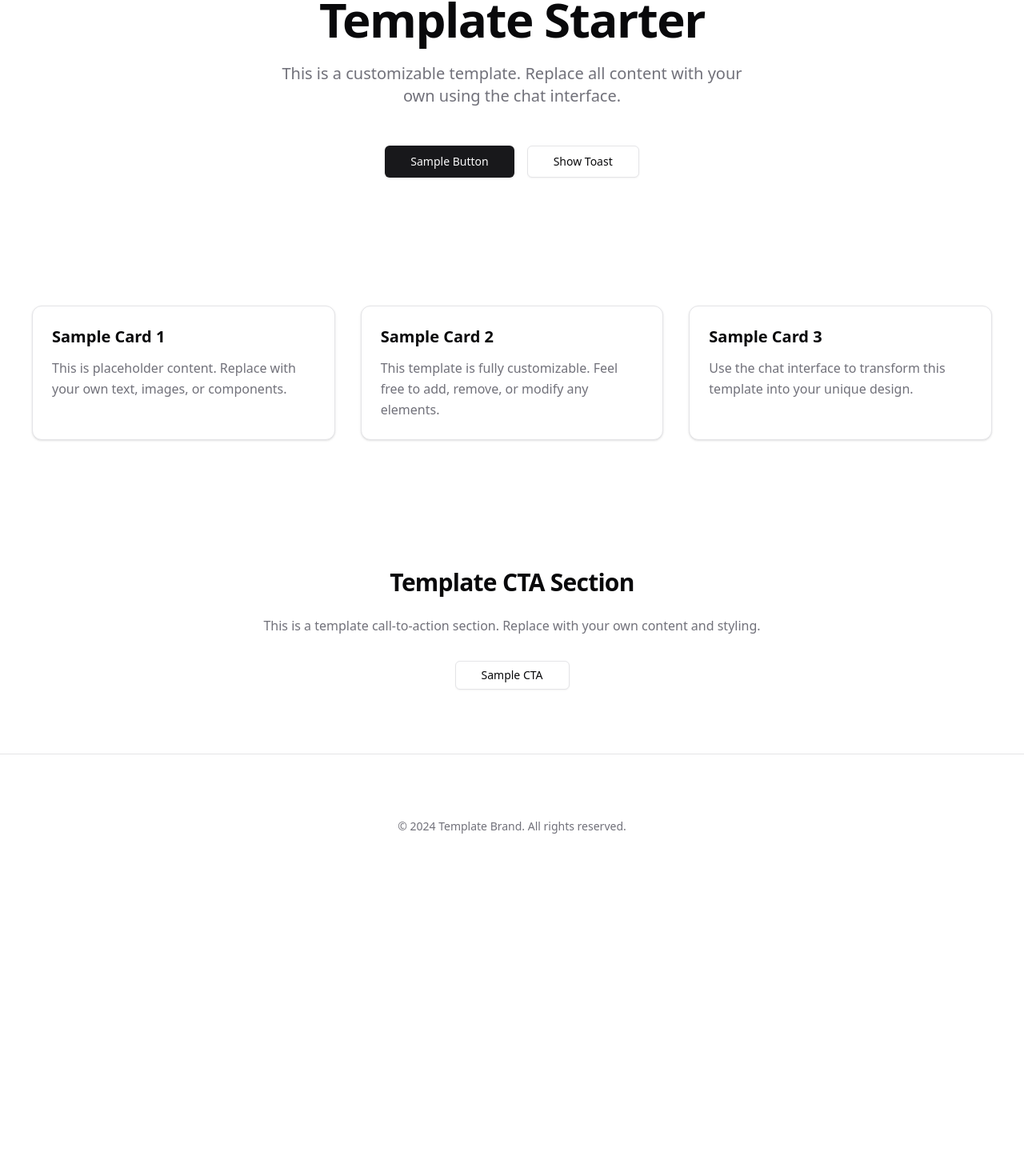
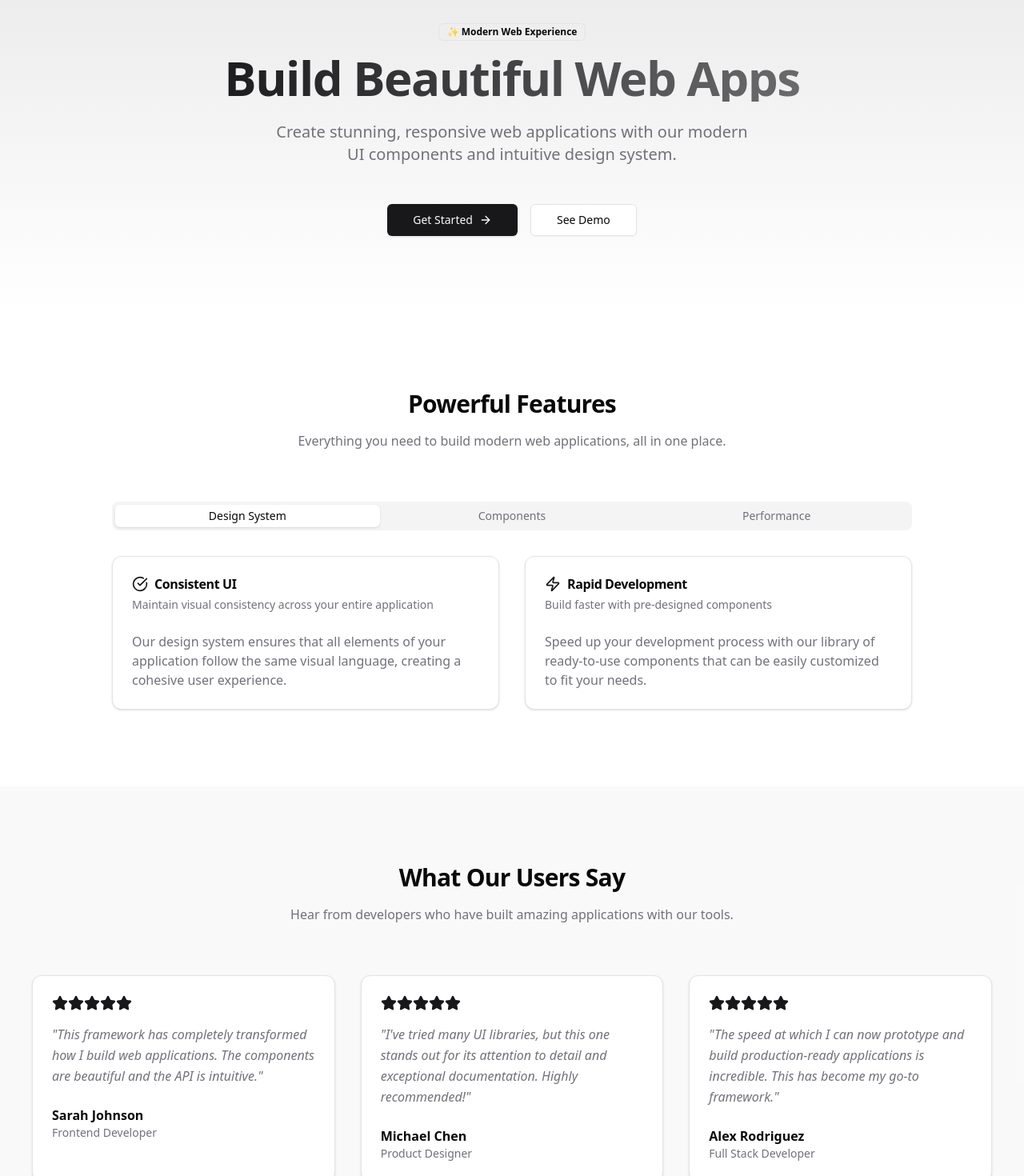
Before and after one commit to magnolia-AI/hi-gTqtu, a Next.js app: page / in a window 1280 px wide. Shown: the part 167-1637 px from the top of the page at 80% size. Before the commit the page ends 1242 px from the top, so only its background shows below. Built offline with nearby package versions, Linux system fonts and the light colour scheme.

Commit message:
Update files after message

```diff
--- a/app/page.tsx
+++ b/app/page.tsx
@@ -1,92 +1,261 @@
 'use client'
 import { Button } from '@/components/ui/button'
-import { Card, CardContent } from '@/components/ui/card'
+import { Card, CardContent, CardFooter, CardHeader, CardTitle, CardDescription } from '@/components/ui/card'
 import { useToast } from "@/hooks/use-toast"
+import { Badge } from "@/components/ui/badge"
+import { Tabs, TabsContent, TabsList, TabsTrigger } from "@/components/ui/tabs"
+import { ArrowRight, CheckCircle, Zap, Star, Clock, ArrowUpRight } from "lucide-react"
 
 export default function Home() {
   const { toast } = useToast()
 
   const showToast = () => {
     toast({
-      title: "Template Toast",
-      description: "This is a sample toast notification - customize it!",
+      title: "Success!",
+      description: "Your action has been completed successfully.",
     })
   }
 
   return (
     <div className="min-h-full">
-      {/*
-        TEMPLATE SECTION: Hero
-        This is a template hero section - replace with your own content
-        Feel free to change layout, styling, and content completely
-      */}
-      <section className="container mx-auto px-4 pt-24 pb-20">
+      {/* Hero Section with gradient background */}
+      <section className="relative overflow-hidden bg-gradient-to-b from-primary/10 to-background pt-32 pb-24">
+        <div className="absolute inset-0 bg-grid-white/10 [mask-image:linear-gradient(0deg,transparent,rgba(255,255,255,0.8),transparent)] pointer-events-none" />
+        <div className="container mx-auto px-4 relative z-10">
           <div className="max-w-[800px] mx-auto text-center">
-          <h1 className="text-5xl font-bold tracking-tight lg:text-6xl">
-            Template Starter
+            <Badge className="mb-4" variant="outline">✨ Modern Web Experience</Badge>
+            <h1 className="text-5xl font-bold tracking-tight lg:text-6xl bg-clip-text text-transparent bg-gradient-to-r from-primary to-primary/60 mb-4">
+              Build Beautiful Web Apps
             </h1>
             <p className="mt-6 text-xl text-muted-foreground max-w-[600px] mx-auto">
-            This is a customizable template. Replace all content with your own using the chat interface.
+              Create stunning, responsive web applications with our modern UI components and intuitive design system.
             </p>
-          <div className="mt-12 flex gap-4 justify-center">
-            <Button size="lg" className="px-8">Sample Button</Button>
+            <div className="mt-12 flex flex-wrap gap-4 justify-center">
+              <Button size="lg" className="px-8 gap-2">
+                Get Started <ArrowRight className="h-4 w-4" />
+              </Button>
               <Button size="lg" variant="outline" className="px-8" onClick={showToast}>
-              Show Toast
+                See Demo
               </Button>
+            </div>
           </div>
         </div>
       </section>
 
-      {/*
-        TEMPLATE SECTION: Features
-        This demonstrates a card layout - replace with your own content
-        Consider different layouts like grids, lists, or custom components
-      */}
-      <section className="container mx-auto px-4 py-20">
-        <div className="grid md:grid-cols-3 gap-8 max-w-[1200px] mx-auto">
+      {/* Features Section with Tabs */}
+      <section className="container mx-auto px-4 py-24">
+        <div className="text-center mb-16">
+          <h2 className="text-3xl font-bold tracking-tight mb-4">
+            Powerful Features
+          </h2>
+          <p className="text-muted-foreground max-w-[600px] mx-auto">
+            Everything you need to build modern web applications, all in one place.
+          </p>
+        </div>
+
+        <Tabs defaultValue="design" className="max-w-[1000px] mx-auto">
+          <TabsList className="grid w-full grid-cols-3 mb-8">
+            <TabsTrigger value="design">Design System</TabsTrigger>
+            <TabsTrigger value="components">Components</TabsTrigger>
+            <TabsTrigger value="performance">Performance</TabsTrigger>
+          </TabsList>
+          <TabsContent value="design" className="space-y-4">
+            <div className="grid md:grid-cols-2 gap-8">
               <Card>
-            <CardContent className="pt-6">
-              <h3 className="text-xl font-semibold mb-3">Sample Card 1</h3>
-              <p className="text-muted-foreground leading-relaxed">
-                This is placeholder content. Replace with your own text, images, or components.
+                <CardHeader>
+                  <CardTitle className="flex items-center gap-2">
+                    <CheckCircle className="h-5 w-5 text-primary" /> Consistent UI
+                  </CardTitle>
+                  <CardDescription>
+                    Maintain visual consistency across your entire application
+                  </CardDescription>
+                </CardHeader>
+                <CardContent>
+                  <p className="text-muted-foreground">
+                    Our design system ensures that all elements of your application follow the same visual language, creating a cohesive user experience.
                   </p>
                 </CardContent>
               </Card>
               <Card>
-            <CardContent className="pt-6">
-              <h3 className="text-xl font-semibold mb-3">Sample Card 2</h3>
-              <p className="text-muted-foreground leading-relaxed">
-                This template is fully customizable. Feel free to add, remove, or modify any elements.
+                <CardHeader>
+                  <CardTitle className="flex items-center gap-2">
+                    <Zap className="h-5 w-5 text-primary" /> Rapid Development
+                  </CardTitle>
+                  <CardDescription>
+                    Build faster with pre-designed components
+                  </CardDescription>
+                </CardHeader>
+                <CardContent>
+                  <p className="text-muted-foreground">
+                    Speed up your development process with our library of ready-to-use components that can be easily customized to fit your needs.
+                  </p>
+                </CardContent>
+              </Card>
+            </div>
+          </TabsContent>
+          <TabsContent value="components" className="space-y-4">
+            <div className="grid md:grid-cols-2 gap-8">
+              <Card>
+                <CardHeader>
+                  <CardTitle className="flex items-center gap-2">
+                    <Star className="h-5 w-5 text-primary" /> Premium Components
+                  </CardTitle>
+                  <CardDescription>
+                    High-quality UI elements for every need
+                  </CardDescription>
+                </CardHeader>
+                <CardContent>
+                  <p className="text-muted-foreground">
+                    From simple buttons to complex data tables, our component library has everything you need to build beautiful interfaces.
                   </p>
                 </CardContent>
               </Card>
               <Card>
-            <CardContent className="pt-6">
-              <h3 className="text-xl font-semibold mb-3">Sample Card 3</h3>
-              <p className="text-muted-foreground leading-relaxed">
-                Use the chat interface to transform this template into your unique design.
+                <CardHeader>
+                  <CardTitle className="flex items-center gap-2">
+                    <ArrowUpRight className="h-5 w-5 text-primary" /> Extensible
+                  </CardTitle>
+                  <CardDescription>
+                    Easily extend and customize components
+                  </CardDescription>
+                </CardHeader>
+                <CardContent>
+                  <p className="text-muted-foreground">
+                    All components are designed to be easily extended and customized to match your specific requirements and brand guidelines.
                   </p>
                 </CardContent>
               </Card>
             </div>
+          </TabsContent>
+          <TabsContent value="performance" className="space-y-4">
+            <div className="grid md:grid-cols-2 gap-8">
+              <Card>
+                <CardHeader>
+                  <CardTitle className="flex items-center gap-2">
+                    <Clock className="h-5 w-5 text-primary" /> Optimized Loading
+                  </CardTitle>
+                  <CardDescription>
+                    Fast loading times for better user experience
+                  </CardDescription>
+                </CardHeader>
+                <CardContent>
+                  <p className="text-muted-foreground">
+                    Our components are optimized for performance, ensuring your application loads quickly and runs smoothly on all devices.
+                  </p>
+                </CardContent>
+              </Card>
+              <Card>
+                <CardHeader>
+                  <CardTitle className="flex items-center gap-2">
+                    <Zap className="h-5 w-5 text-primary" /> Responsive Design
+                  </CardTitle>
+                  <CardDescription>
+                    Perfect experience on any device
+                  </CardDescription>
+                </CardHeader>
+                <CardContent>
+                  <p className="text-muted-foreground">
+                    All components are fully responsive, providing an optimal viewing experience across a wide range of devices and screen sizes.
+                  </p>
+                </CardContent>
+              </Card>
+            </div>
+          </TabsContent>
+        </Tabs>
       </section>
 
-      {/*
-        TEMPLATE SECTION: Call to Action
-        This is a simple CTA section - customize or replace as needed
-      */}
-      <section className="container mx-auto px-4 py-20">
-        <div className="max-w-[800px] mx-auto text-center">
-          <h2 className="text-3xl font-bold tracking-tight mb-6">
-            Template CTA Section
+      {/* Testimonials Section */}
+      <section className="bg-muted/50 py-24">
+        <div className="container mx-auto px-4">
+          <div className="text-center mb-16">
+            <h2 className="text-3xl font-bold tracking-tight mb-4">
+              What Our Users Say
+            </h2>
+            <p className="text-muted-foreground max-w-[600px] mx-auto">
+              Hear from developers who have built amazing applications with our tools.
+            </p>
+          </div>
+
+          <div className="grid md:grid-cols-3 gap-8 max-w-[1200px] mx-auto">
+            <Card className="bg-background">
+              <CardContent className="pt-6">
+                <div className="flex items-center mb-4">
+                  {[1, 2, 3, 4, 5].map((star) => (
+                    <Star key={star} className="h-5 w-5 fill-primary text-primary" />
+                  ))}
+                </div>
+                <p className="italic text-muted-foreground leading-relaxed mb-6">
+                  "This framework has completely transformed how I build web applications. The components are beautiful and the API is intuitive."
+                </p>
+                <div className="font-semibold">Sarah Johnson</div>
+                <div className="text-sm text-muted-foreground">Frontend Developer</div>
+              </CardContent>
+            </Card>
+
+            <Card className="bg-background">
+              <CardContent className="pt-6">
+                <div className="flex items-center mb-4">
+                  {[1, 2, 3, 4, 5].map((star) => (
+                    <Star key={star} className="h-5 w-5 fill-primary text-primary" />
+                  ))}
+                </div>
+                <p className="italic text-muted-foreground leading-relaxed mb-6">
+                  "I've tried many UI libraries, but this one stands out for its attention to detail and exceptional documentation. Highly recommended!"
+                </p>
+                <div className="font-semibold">Michael Chen</div>
+                <div className="text-sm text-muted-foreground">Product Designer</div>
+              </CardContent>
+            </Card>
+
+            <Card className="bg-background">
+              <CardContent className="pt-6">
+                <div className="flex items-center mb-4">
+                  {[1, 2, 3, 4, 5].map((star) => (
+                    <Star key={star} className="h-5 w-5 fill-primary text-primary" />
+                  ))}
+                </div>
+                <p className="italic text-muted-foreground leading-relaxed mb-6">
+                  "The speed at which I can now prototype and build production-ready applications is incredible. This has become my go-to framework."
+                </p>
+                <div className="font-semibold">Alex Rodriguez</div>
+                <div className="text-sm text-muted-foreground">Full Stack Developer</div>
+              </CardContent>
+            </Card>
+          </div>
+        </div>
+      </section>
+
+      {/* Call to Action Section */}
+      <section className="container mx-auto px-4 py-24">
+        <Card className="max-w-[900px] mx-auto overflow-hidden border-primary/20">
+          <div className="grid md:grid-cols-2">
+            <div className="p-8 md:p-10">
+              <h2 className="text-3xl font-bold tracking-tight mb-4">
+                Ready to Get Started?
               </h2>
               <p className="text-muted-foreground mb-8">
-            This is a template call-to-action section. Replace with your own content and styling.
+                Join thousands of developers building amazing web applications with our modern UI framework.
               </p>
-          <Button variant="outline" className="px-8">
-            Sample CTA
+              <div className="flex flex-wrap gap-4">
+                <Button className="gap-2">
+                  Start Building <ArrowRight className="h-4 w-4" />
+                </Button>
+                <Button variant="outline">
+                  View Documentation
                 </Button>
               </div>
+            </div>
+            <div className="bg-gradient-to-br from-primary/80 to-primary p-10 flex items-center justify-center">
+              <div className="text-white text-center">
+                <h3 className="text-2xl font-bold mb-2">Join Our Community</h3>
+                <p className="mb-6 opacity-90">Get support, share ideas, and collaborate with other developers</p>
+                <Button variant="secondary" className="w-full">
+                  Join Discord
+                </Button>
+              </div>
+            </div>
+          </div>
+        </Card>
       </section>
     </div>
   )
```
Lines whose indentation alone changed are shown as unchanged.
